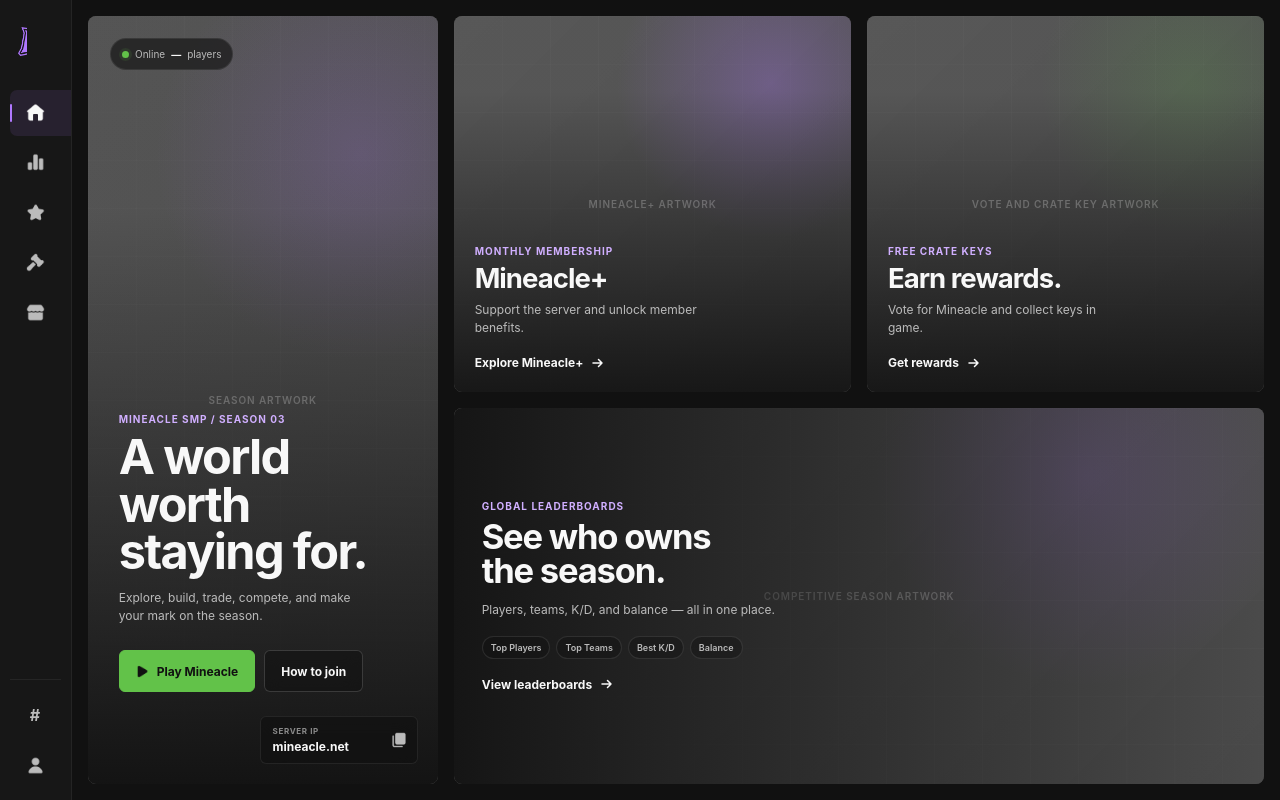
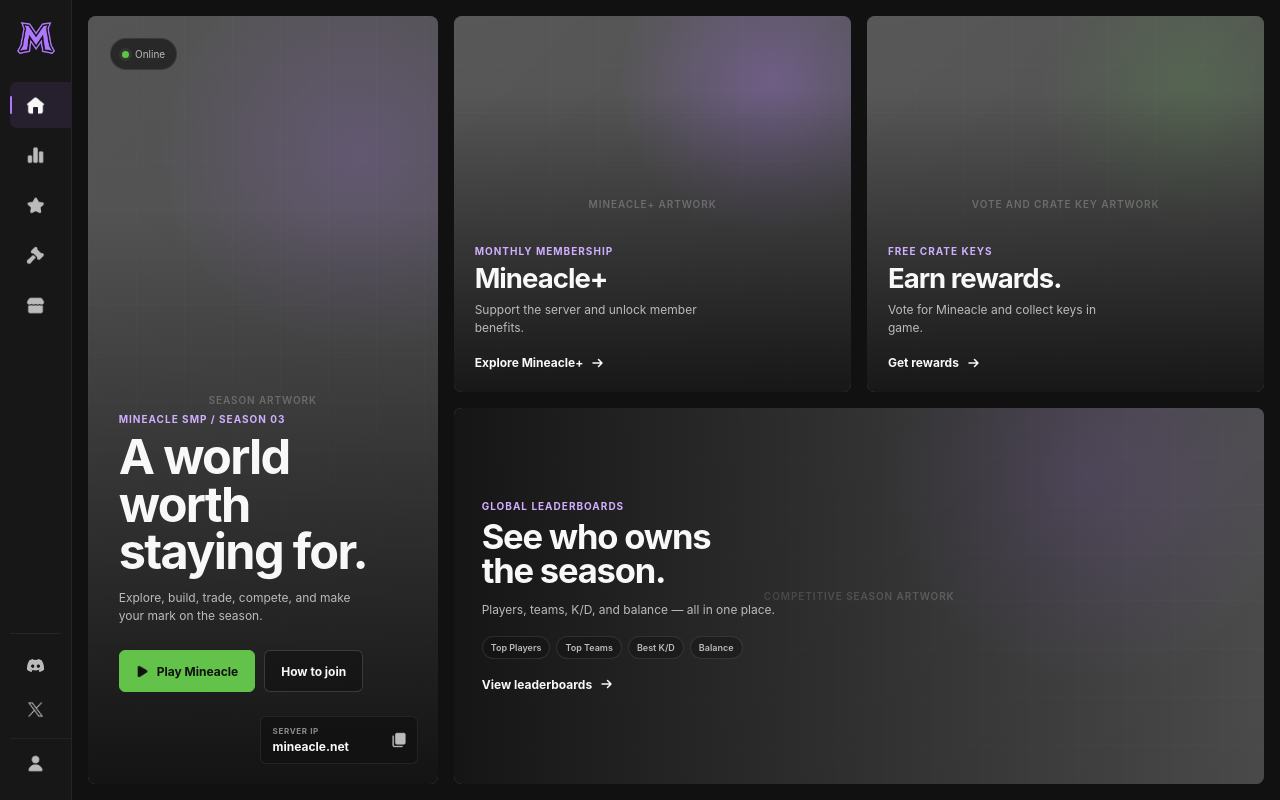
Before and after one commit to inhalerdev/mineaclenet, a Next.js app in the folder app/web/: page / in a window 1280 px wide. Built offline with nearby package versions, Linux system fonts and the light colour scheme.

Commit message:
8/28 v1.5

```diff
--- /dev/null
+++ b/app/web/src/app/homepage-polish.css
@@ -0,0 +1,246 @@
+/*
+ * Mineacle homepage polish overrides.
+ * Kept separate from globals.css so the existing mosaic system remains intact.
+ */
+
+/* Sidebar header ------------------------------------------------ */
+
+.sidebar-head {
+  position: relative;
+  display: block;
+  min-height: 52px;
+  margin-bottom: 18px;
+}
+
+.sidebar-brand {
+  position: relative;
+  display: block;
+  width: 100%;
+  height: 52px;
+  overflow: visible;
+}
+
+.sidebar-brand__mark,
+.sidebar-brand__wordmark {
+  position: absolute;
+  top: 50%;
+  transition:
+    opacity var(--ease-fast),
+    transform var(--ease-fast),
+    filter var(--ease-fast);
+}
+
+.sidebar-brand__mark {
+  left: 0;
+  display: grid;
+  width: 52px;
+  min-width: 52px;
+  height: 52px;
+  place-items: center;
+  opacity: 1;
+  transform: translateY(-50%);
+}
+
+.sidebar-brand__mark img {
+  width: 38px;
+  height: 34px;
+  object-fit: contain;
+}
+
+.sidebar-brand__wordmark {
+  left: 8px;
+  width: 132px;
+  max-height: 46px;
+  margin: 0;
+  object-fit: contain;
+  object-position: left center;
+  opacity: 0;
+  transform: translateY(-50%) translateX(-6px);
+}
+
+.site-sidebar:hover .sidebar-brand__mark,
+.site-sidebar:focus-within .sidebar-brand__mark,
+.site-sidebar.is-expanded .sidebar-brand__mark {
+  opacity: 0;
+  transform: translateY(-50%) scale(0.94);
+}
+
+.site-sidebar:hover .sidebar-brand__wordmark,
+.site-sidebar:focus-within .sidebar-brand__wordmark,
+.site-sidebar.is-expanded .sidebar-brand__wordmark {
+  opacity: 1;
+  transform: translateY(-50%) translateX(0);
+}
+
+.sidebar-toggle {
+  position: absolute;
+  z-index: 2;
+  top: 9px;
+  right: 0;
+  flex: none;
+}
+
+.site-sidebar:hover,
+.site-sidebar:focus-within,
+.site-sidebar.is-expanded {
+  box-shadow:
+    16px 0 38px rgba(0, 0, 0, 0.4),
+    1px 0 0 rgba(255, 255, 255, 0.035);
+}
+
+/* Bottom actions / socials ------------------------------------- */
+
+.sidebar-actions {
+  padding-top: 10px;
+  gap: 8px;
+}
+
+.sidebar-socials {
+  display: flex;
+  flex-direction: column;
+  gap: 2px;
+}
+
+.sidebar-social-link,
+.sidebar-account-action {
+  position: relative;
+  display: flex;
+  min-width: 204px;
+  height: 42px;
+  align-items: center;
+  border-radius: 7px;
+  color: var(--muted);
+  transition:
+    background var(--ease-fast),
+    color var(--ease-fast);
+}
+
+.sidebar-social-link:hover,
+.sidebar-account-action:hover {
+  background: #222222;
+  color: var(--text);
+}
+
+.sidebar-social-link__icon,
+.sidebar-account-action__icon {
+  display: grid;
+  width: 50px;
+  min-width: 50px;
+  place-items: center;
+}
+
+.sidebar-social-link__icon .asset-icon {
+  width: 17px;
+  height: 17px;
+}
+
+.sidebar-account-action__icon .asset-icon {
+  width: 19px;
+  height: 19px;
+}
+
+.sidebar-social-link__label,
+.sidebar-account-action__copy {
+  opacity: 0;
+  transform: translateX(-5px);
+  transition:
+    opacity var(--ease-fast),
+    transform var(--ease-fast);
+}
+
+.site-sidebar:hover .sidebar-social-link__label,
+.site-sidebar:hover .sidebar-account-action__copy,
+.site-sidebar:focus-within .sidebar-social-link__label,
+.site-sidebar:focus-within .sidebar-account-action__copy,
+.site-sidebar.is-expanded .sidebar-social-link__label,
+.site-sidebar.is-expanded .sidebar-account-action__copy {
+  opacity: 1;
+  transform: translateX(0);
+}
+
+.sidebar-social-link__label {
+  font-size: 12px;
+  font-weight: 600;
+  white-space: nowrap;
+}
+
+.sidebar-account-action {
+  height: 50px;
+  border-top: 1px solid rgba(255, 255, 255, 0.055);
+  border-radius: 0 0 7px 7px;
+}
+
+.sidebar-account-action__copy {
+  display: flex;
+  flex-direction: column;
+  gap: 2px;
+}
+
+.sidebar-account-action__copy small {
+  color: #777777;
+  font-size: 9px;
+  text-transform: uppercase;
+  letter-spacing: 0.08em;
+}
+
+.sidebar-account-action__copy strong {
+  font-size: 12px;
+}
+
+/* Remove old placeholder action visuals if stale markup persists */
+.sidebar-mini-action {
+  display: none;
+}
+
+/* Hero status --------------------------------------------------- */
+
+.hero-status__divider {
+  width: 1px;
+  height: 10px;
+  margin: 0 2px;
+  background: rgba(255, 255, 255, 0.13);
+}
+
+/* Mobile social/account area ----------------------------------- */
+
+@media (max-width: 800px) {
+  .mobile-drawer__bottom {
+    gap: 7px;
+  }
+
+  .mobile-socials {
+    display: grid;
+    grid-template-columns: 1fr 1fr;
+    gap: 6px;
+  }
+
+  .mobile-socials a,
+  .mobile-account-link {
+    display: flex;
+    min-height: 42px;
+    align-items: center;
+    padding: 0 11px;
+    border-radius: 7px;
+    background: #1d1d1d;
+    color: var(--muted);
+    font-size: 12px;
+    font-weight: 600;
+    gap: 9px;
+  }
+
+  .mobile-socials a:hover,
+  .mobile-account-link:hover {
+    background: #222222;
+    color: var(--text);
+  }
+
+  .mobile-socials .asset-icon {
+    width: 16px;
+    height: 16px;
+  }
+
+  .mobile-account-link .asset-icon {
+    width: 18px;
+    height: 18px;
+  }
+}
--- a/app/web/src/app/layout.tsx
+++ b/app/web/src/app/layout.tsx
@@ -1,5 +1,6 @@
 import type { ReactNode } from "react";
 import "./globals.css";
+import "./homepage-polish.css";
 
 export const metadata = {
   title: "Home | Mineacle",
--- a/app/web/src/components/home/HomeWireframe.tsx
+++ b/app/web/src/components/home/HomeWireframe.tsx
@@ -95,8 +95,13 @@
           <div className="hero-status">
             <span className="status-light" aria-hidden="true" />
             <span>{homeContent.server.statusLabel}</span>
-            <strong>{homeContent.server.playerCount}</strong>
-            <span>players</span>
+            {homeContent.server.playerCount ? (
+              <>
+                <span className="hero-status__divider" aria-hidden="true" />
+                <strong>{homeContent.server.playerCount}</strong>
+                <span>players</span>
+              </>
+            ) : null}
           </div>
 
           <div className="mosaic-card__content mosaic-card__content--hero">
--- a/app/web/src/components/shell/AppSidebar.tsx
+++ b/app/web/src/components/shell/AppSidebar.tsx
@@ -11,6 +11,19 @@
   punishments: "/ui/icons/punishments.png",
   marketplace: "/ui/icons/marketplace.png",
 };
+
+const socialLinks = [
+  {
+    label: "Discord",
+    href: "#",
+    icon: "/ui/social/discord.png",
+  },
+  {
+    label: "X",
+    href: "#",
+    icon: "/ui/social/x.png",
+  },
+] as const;
 
 function AssetIcon({
   src,
@@ -105,19 +118,27 @@
         <div className="sidebar-spacer" />
 
         <div className="sidebar-actions">
-          <a className="sidebar-mini-action" href="#">
-            <span className="sidebar-mini-action__icon" aria-hidden="true">#</span>
-            <span className="sidebar-mini-action__copy">
-              <small>Community</small>
-              <strong>Discord</strong>
-            </span>
-          </a>
+          <div className="sidebar-socials" aria-label="Mineacle social links">
+            {socialLinks.map((social) => (
+              <a
+                aria-label={social.label}
+                className="sidebar-social-link"
+                href={social.href}
+                key={social.label}
+              >
+                <span className="sidebar-social-link__icon">
+                  <AssetIcon src={social.icon} />
+                </span>
+                <span className="sidebar-social-link__label">{social.label}</span>
+              </a>
+            ))}
+          </div>
 
-          <a className="sidebar-mini-action" href="/login">
-            <span className="sidebar-mini-action__icon">
+          <a className="sidebar-account-action" href="/login">
+            <span className="sidebar-account-action__icon">
               <AssetIcon src="/ui/icons/user.png" />
             </span>
-            <span className="sidebar-mini-action__copy">
+            <span className="sidebar-account-action__copy">
               <small>Mineacle</small>
               <strong>Account</strong>
             </span>
@@ -175,8 +196,18 @@
           </nav>
 
           <div className="mobile-drawer__bottom">
-            <a href="#">Join Discord</a>
-            <a href="/login">Log in / Sign up</a>
+            <div className="mobile-socials" aria-label="Mineacle social links">
+              {socialLinks.map((social) => (
+                <a aria-label={social.label} href={social.href} key={social.label}>
+                  <AssetIcon src={social.icon} />
+                  <span>{social.label}</span>
+                </a>
+              ))}
+            </div>
+            <a className="mobile-account-link" href="/login">
+              <AssetIcon src="/ui/icons/user.png" />
+              <span>Log in / Sign up</span>
+            </a>
           </div>
         </div>
       </div>
--- a/app/web/src/lib/home-content.ts
+++ b/app/web/src/lib/home-content.ts
@@ -25,7 +25,7 @@
   server: {
     address: "mineacle.net",
     statusLabel: "Online",
-    playerCount: "—",
+    playerCount: "",
   },
   hero: {
     eyebrow: "Mineacle SMP",
```
Also changed, not shown: app/web/public/ui/social/discord.png (added), app/web/public/ui/social/x.png (added).
